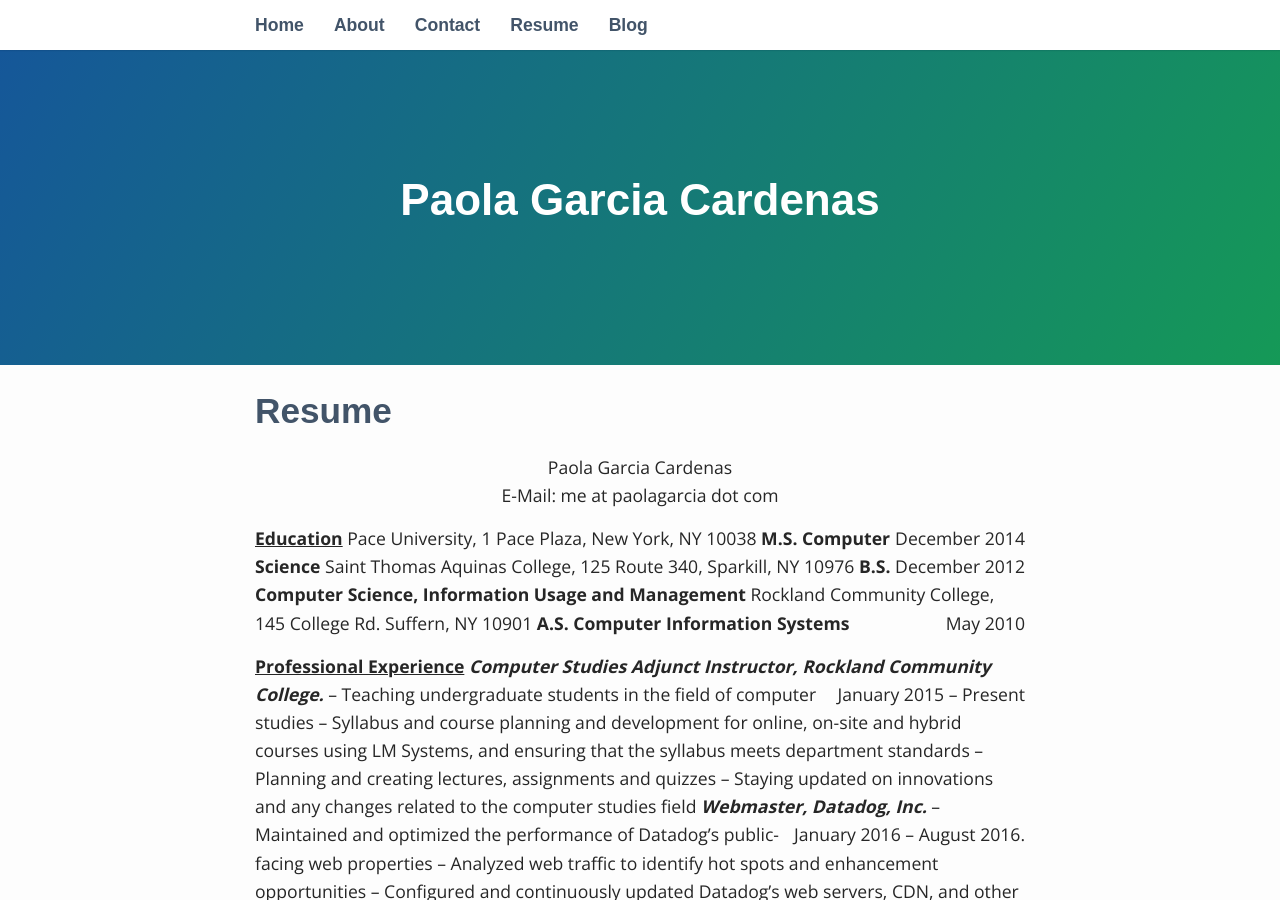
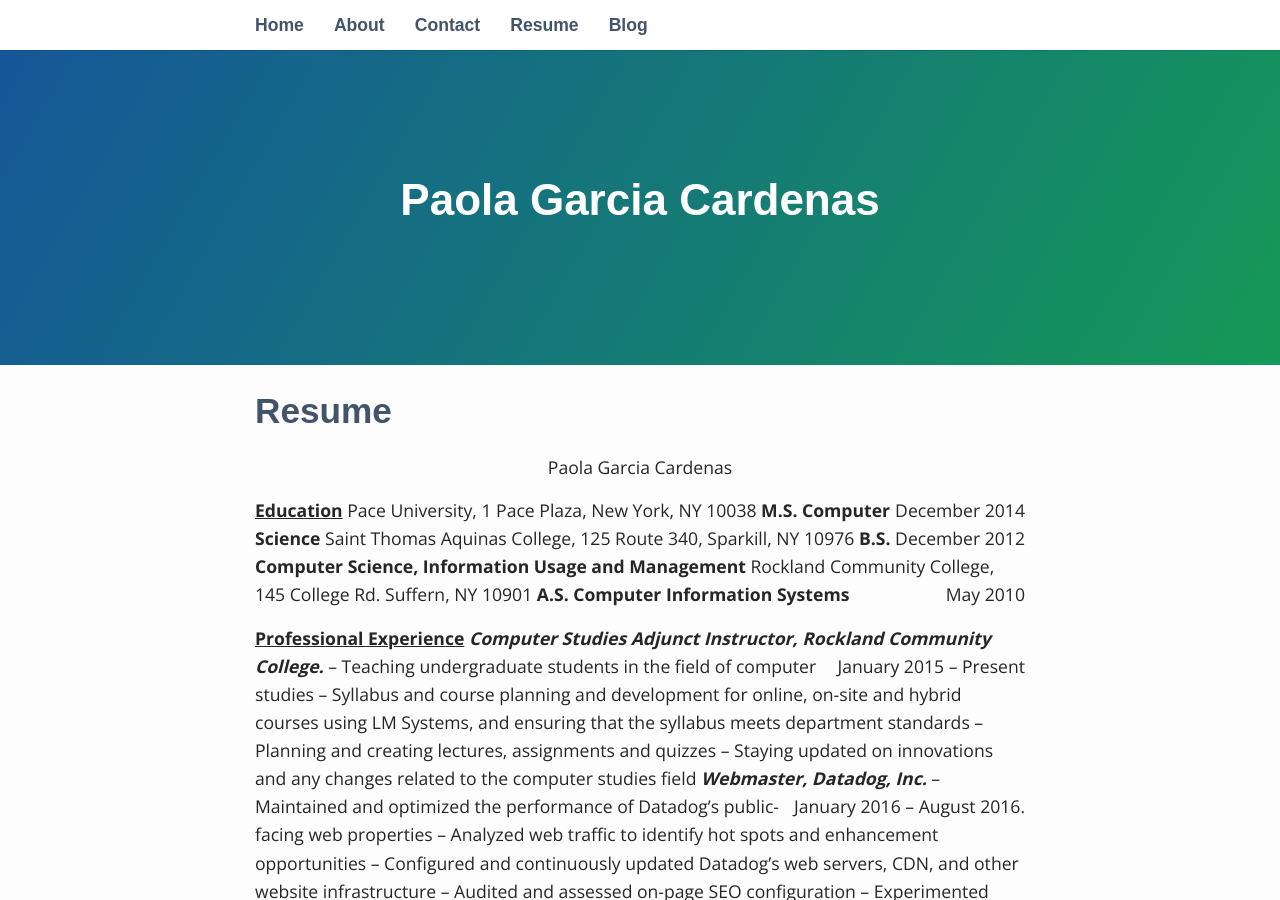
Before and after one commit to paoga87/jekyllsite, a Jekyll site: the page built from _pages/03_resume.md, in a window 1280 px wide and 900 px high. Built offline with Jekyll 4.4.1, drawn with Linux system fonts in a browser that asks for light colours; some web fonts are replaced.

Commit message:
styling resume page

```diff
--- a/_pages/03_resume.md
+++ b/_pages/03_resume.md
@@ -5,8 +5,7 @@ title2: Resume
 permalink: /resume/
 ---
 
-<p style="text-align: center;">Paola Garcia Cardenas<br>
-E-Mail: me at paolagarcia dot com</p>
+<p style="text-align: center;">Paola Garcia Cardenas</p>
 **<u>Education</u>**
 Pace University, 1 Pace Plaza, New York, NY 10038
 <span style="float: right;">December 2014</span>
```
